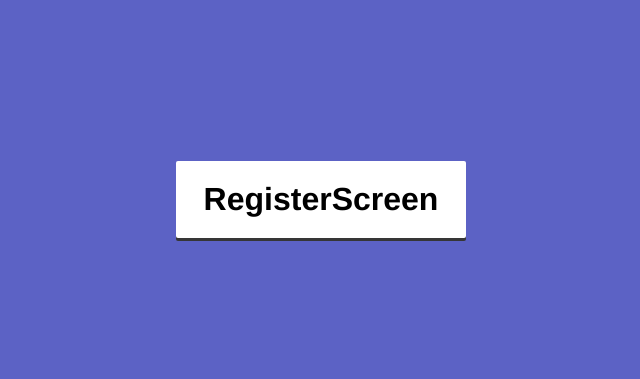
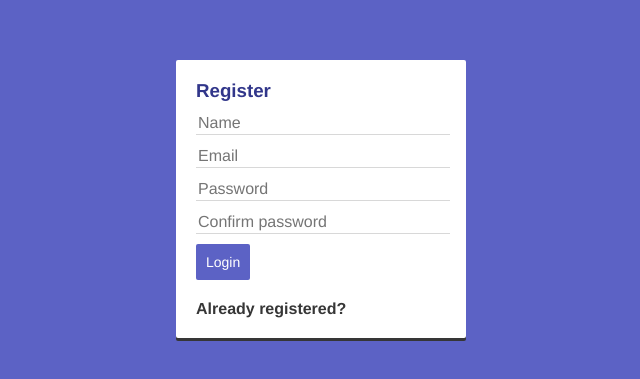
Before and after one commit to fabianmolinab/JornalApp, a React (Vite) app: page /auth/register in a window 1280 px wide. Shown: the part 201-580 px from the top of the page, without its empty margins (319-959 px from the left). Built offline with nearby package versions, Linux system fonts and the light colour scheme.

Commit message:
Estilos del RegisterScreen

```diff
--- a/src/components/auth/LoginScreen.tsx
+++ b/src/components/auth/LoginScreen.tsx
@@ -2,7 +2,7 @@ import { Link } from 'react-router-dom'
 
 export const LoginScreen = (props: {}) => {
   return (
-    <div>
+    <>
       <h3 className="auth__title">Login</h3>
       <form>
         <input
@@ -45,6 +45,6 @@ export const LoginScreen = (props: {}) => {
           Create new account
         </Link>
       </form>
-    </div>
+    </>
   )
 }
--- a/src/components/auth/RegisterScreen.tsx
+++ b/src/components/auth/RegisterScreen.tsx
@@ -1,7 +1,48 @@
+import { Link } from 'react-router-dom'
+
 export const RegisterScreen = (props: {}) => {
   return (
-    <div>
-      <h1>RegisterScreen</h1>
-    </div>
+    <>
+      <h3 className="auth__title">Register</h3>
+      <form>
+        <input
+          className="auth__input"
+          type="text"
+          placeholder="Name"
+          name="name"
+          autoComplete="off"
+        />
+
+        <input
+          className="auth__input"
+          type="text"
+          placeholder="Email"
+          name="email"
+          autoComplete="off"
+        />
+
+        <input
+          className="auth__input"
+          type="password"
+          placeholder="Password"
+          name="password1"
+        />
+
+        <input
+          className="auth__input"
+          type="password"
+          placeholder="Confirm password"
+          name="password2"
+        />
+
+        <button className="btn btn-primary" type="submit">
+          Login
+        </button>
+
+        <Link className="links mt-5" to="/auth/login">
+          Already registered?
+        </Link>
+      </form>
+    </>
   )
 }
--- a/src/styles/components/_buttons.scss
+++ b/src/styles/components/_buttons.scss
@@ -4,7 +4,6 @@
   border: none;
   color: white;
   cursor: pointer;
-  margin-bottom: 5px;
   font-size: 14px;
   padding: 10px;
   &:focus {
--- a/src/styles/components/_links.scss
+++ b/src/styles/components/_links.scss
@@ -1,5 +1,10 @@
 .links {
+  display: block;
   text-decoration: none;
   font-weight: 700;
   color: $dark-grey;
+
+  &:hover{
+    text-decoration: underline;
+  }
 }
```
